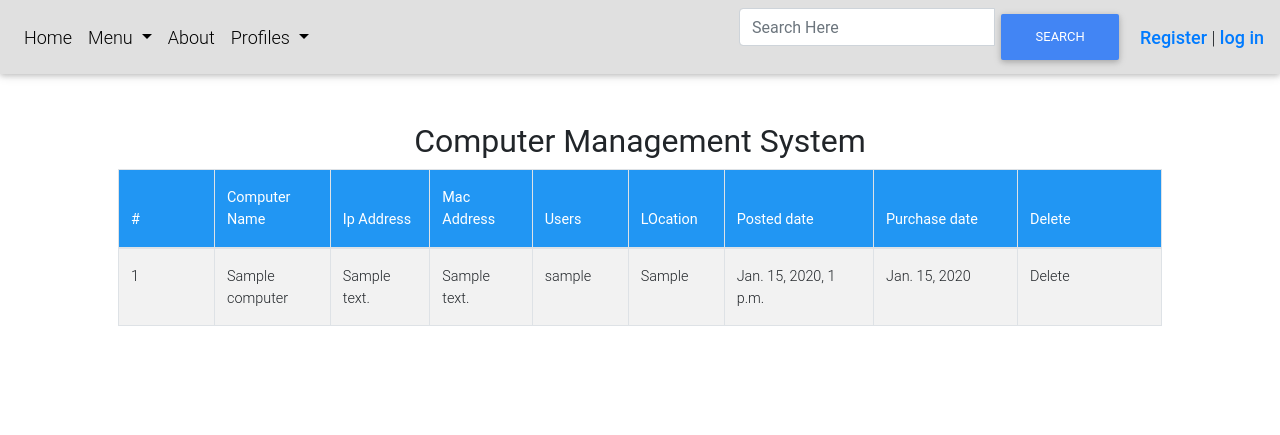
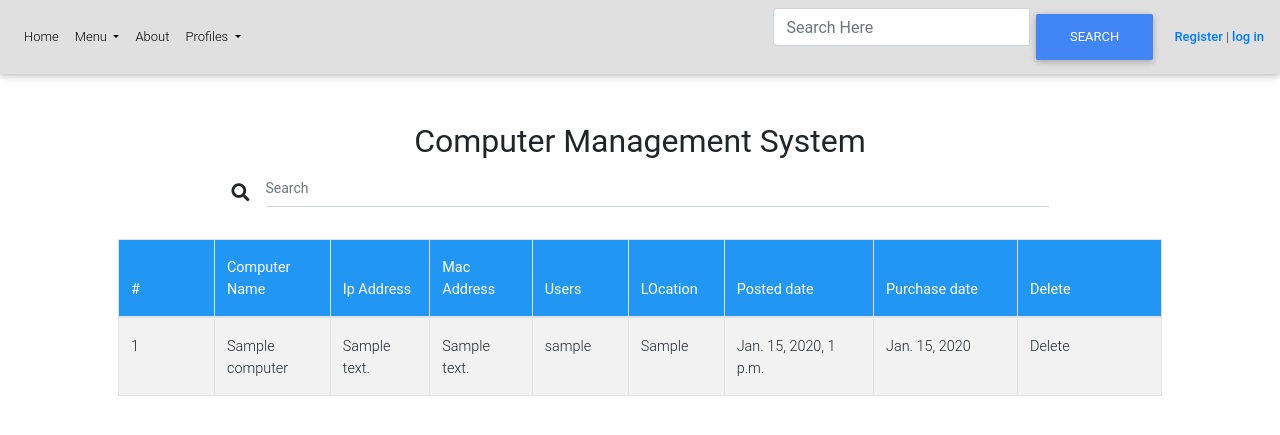
Before and after one commit to KadogoKenya/ComputerSystem, a Django app: page /computers in a window 1280 px wide. Shown: the top 435 px of the page. Run offline with Django 3.2, Linux system fonts and the light colour scheme; tables that the repository leaves empty hold one stand-in row (values such as "Sample post"); some libraries are stand-ins or nearby versions.

Commit message:
adding search functionality

```diff
--- a/computersystem/templates/computer/computers.html
+++ b/computersystem/templates/computer/computers.html
@@ -9,6 +9,17 @@
 
     <div class="col-md-12">
             <h2 class="title" style="text-align: center;"><b>Computer Management System</b></h2>
+
+            <form class="form-inline d-flex justify-content-center md-form form-sm mt-0">
+                <!-- {% csrf_token %}
+                {{ form|crispy }} -->
+
+
+                <i class="fas fa-search" aria-hidden="true"></i>
+                <input class="form-control form-control-sm ml-3 w-75" type="text" placeholder="Search"
+                  aria-label="Search">
+            </form>
+
             <div class="table-responsive">
                 <table id="dtBasicExample" class="table table-striped table-bordered" cellspacing="0" width="100%">
                     <thead class="blue white-text">
--- a/computersystem/templates/computer/navbar.html
+++ b/computersystem/templates/computer/navbar.html
@@ -1,7 +1,7 @@
 {% load static %}
 {% load bootstrap4 %}
 
-<nav class="navbar navbar-expand-lg navbar-light bg-light" style="font-size: large;">
+<nav class="navbar navbar-expand-lg navbar-light bg-light" style="font-size: small;">
     <div class="collapse navbar-collapse" id="navbarNavDropdown ">
       <ul class="navbar-right navbar-nav" >
       <ul class="navbar-nav mr-auto justify-content-between"></ul>
@@ -46,7 +46,7 @@
     </div>
 
 
-    <div class="col-sm-4 col-md-4 navbar-right">
+    <div class="col-sm-4 col-md-4 navbar-right" style="font-size: small;">
 
         <form class="navbar-form" role="search" action="#">
 
--- a/computersystem/views.py
+++ b/computersystem/views.py
@@ -1,5 +1,5 @@
 from django.shortcuts import render,redirect
-from .forms import ComputerForm
+from .forms import ComputerForm,ComputerSearchForm
 from .models import Computer
 from django.shortcuts import get_object_or_404
 
@@ -14,8 +14,11 @@ def computers(request):
     computers=Computer.objects.all()
     computers=computers[::-1]
 
+    form = ComputerSearchForm(request.POST or None)
+
     context={
-        'computers':computers
+        'computers':computers,
+        'form':form
     }
 
     return render(request,'computer/computers.html',context)
```
